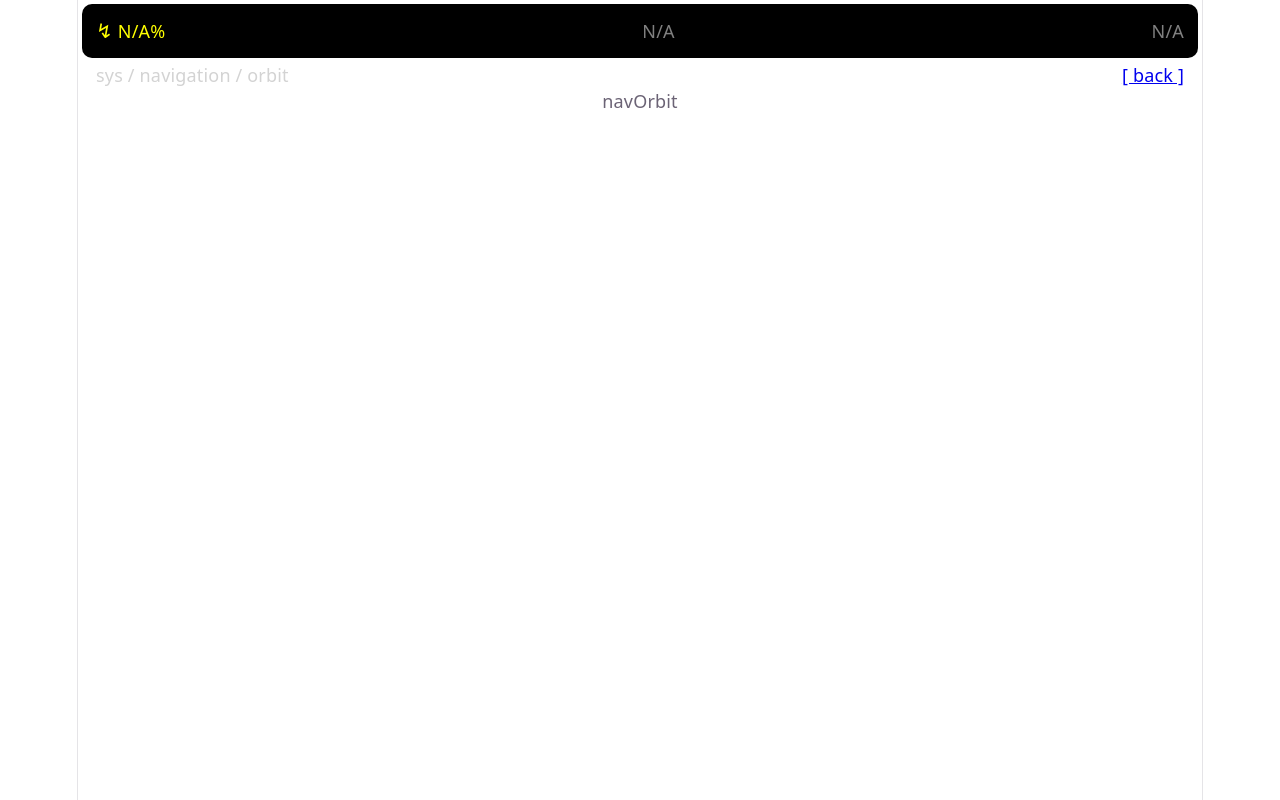
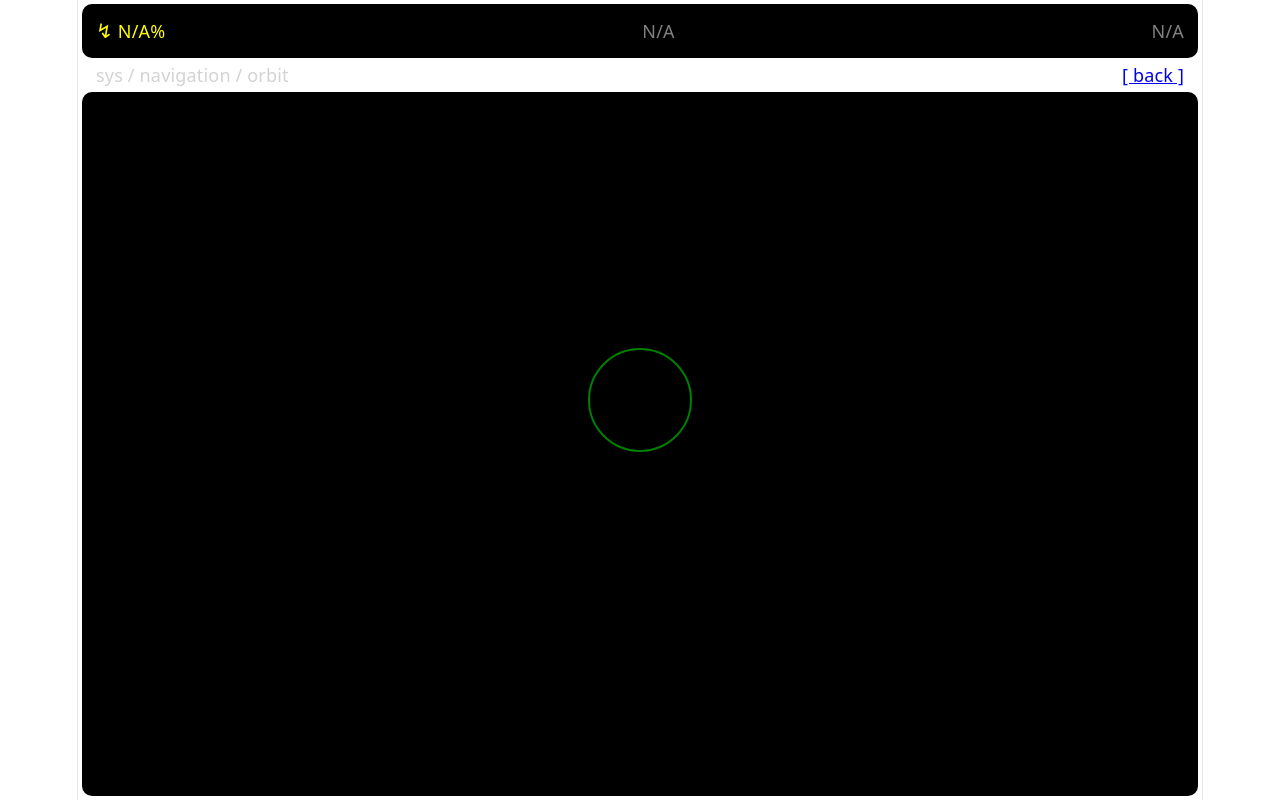
Before and after one commit to MRBT7274/mars-mfd, a React (Vite) app in the folder mars-mfd/: page /nav/orbit in a window 1280 px wide. Built offline with nearby package versions, Linux system fonts and the light colour scheme; no server answers.

Commit message:
feat: added orbit display page with a planet indicator in the middle

```diff
--- a/mars-mfd/src/components/NavOrbit.tsx
+++ b/mars-mfd/src/components/NavOrbit.tsx
@@ -1,8 +1,39 @@
+
 function NavOrbit() {
+
+    const planetoid = {
+        position: "absolute",
+        top: "50%",
+        left: "50%",
+        transform: "translate(-50%, -50%)",
+        width: "100px",
+        height: "100px",
+        backgroundColor: "black",
+        borderColor: "green",
+        borderWidth: "2px",
+        borderStyle: "solid",
+        borderRadius: "50%"
+    } as unknown as undefined
+
+    const ellipse = {
+        clipPath: "ellipse(50% 30%)"
+    } as unknown as undefined
 
     return(
         <>
-            navOrbit
+            <div className="box-body">
+                {/* <div style={{width: "200px", height: "100px", backgroundColor: "white", borderColor: "white",
+                    clipPath: "ellipse(50% 30%)", borderWidth: "1px", borderStyle: "solid"
+                }}>
+                    <div style={{width: "200px", height: "100px", backgroundColor: "black",
+                        clipPath: "ellipse(50% 30%)"
+                    }}></div>
+
+                </div> */}
+                <div style={planetoid}></div>
+                <div style={ellipse}></div>
+
+            </div>
         </>
     )
 }
```
